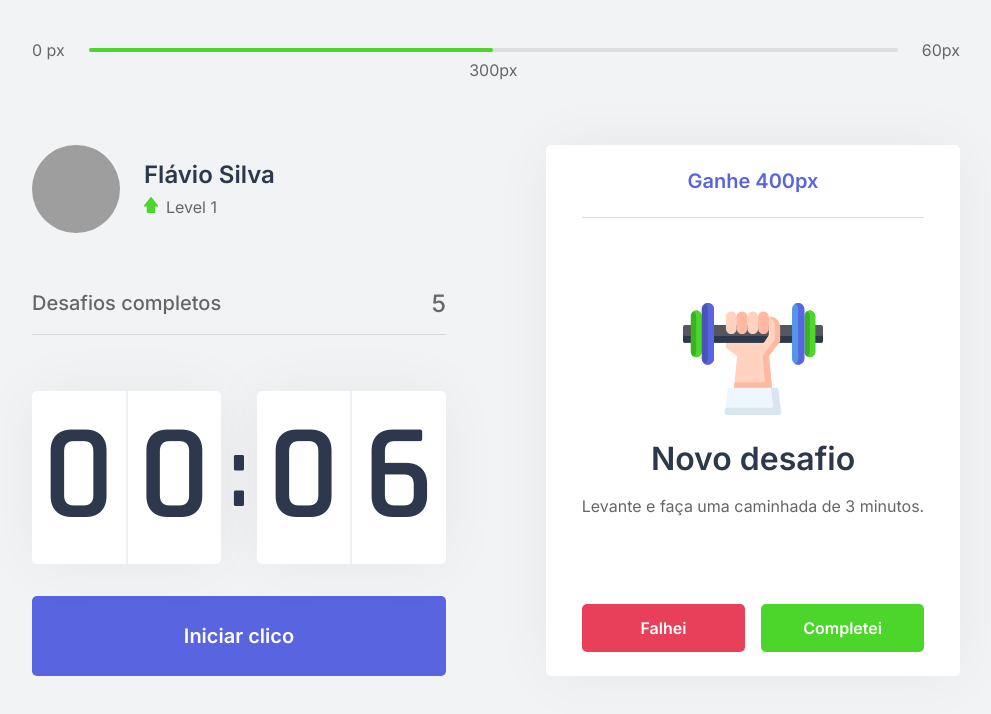
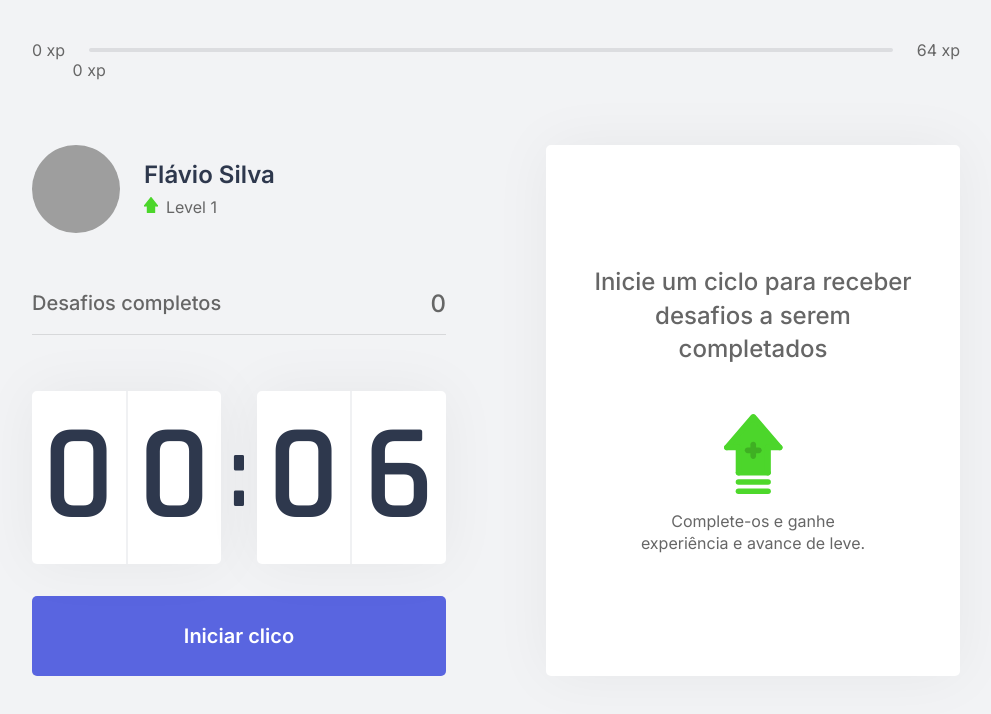
Before and after one commit to fsilvaco/pomodoro, a Next.js app: page / in a window 1280 px wide. Shown: the top 714 px of the page, without its empty margins (144-1135 px from the left). Built offline with nearby package versions, Linux system fonts and the light colour scheme; grey boxes are pictures that could not be loaded.

Commit message:
Criando as regras de negocio

```diff
--- /dev/null
+++ b/challenges.json
@@ -0,0 +1,62 @@
+[
+    {
+        "type": "body",
+        "description": "Estique um de seus braços com a palma da mão virada para frente e puxe os dedos para cima por 10 segundos por mão.",
+        "amount": 80
+    },
+    {
+        "type": "body",
+        "description": "Estique seu braço contra o peito e puxe-o utilizando o outro braço por 10 segundos por braço.",
+        "amount": 60
+    },
+    {
+        "type": "body",
+        "description": "Puxe seu pescoço com a ajuda da mão para a direita e para a esquerda, permanecendo na posição por alguns segundos.",
+        "amount": 70
+    },
+    {
+        "type": "body",
+        "description": "Com as duas mãos na parte de trás da cabeça, leve-a para baixo, alongando a parte de trás da região.",
+        "amount": 60
+    },
+    {
+        "type": "body",
+        "description": "Cruze as pernas e desça com as mãos esticadas em direção ao chão. Repita o movimento com a outra perna na frente.",
+        "amount": 100
+    },
+    {
+        "type": "body",
+        "description": "Sentado, abra as pernas e tente encostar as palmas das mãos no chão, repita 3 vezes por 5 segundos.",
+        "amount": 80
+    },
+    {
+        "type": "body",
+        "description": "Puxe o joelho de encontro ao peito e segure, troque de perna após 10 segundos.",
+        "amount": 50
+    },
+    {
+        "type": "body",
+        "description": "Sentado, cruze uma perna e incline seu tronco à frente, troque de perna após 10 segundos.",
+        "amount": 80
+    },
+    {
+        "type": "eye",
+        "description": "Sentado, feche os olhos e cubra-os com as palmas da mão durante 2 minutos, depois abra normalmente.",
+        "amount": 90
+    },
+    {
+        "type": "eye",
+        "description": "Em algum ambiente aberto, olhe o mais longe que puder em quatro direções por 3s, mexa apenas os olhos. Repita 3 vezes.",
+        "amount": 140
+    },
+    {
+        "type": "eye",
+        "description": "Usando os polegares, massage a área abaixo das sobrancelhas em movimentos circulares por 15 segundos.",
+        "amount": 70
+    },
+    {
+        "type": "body",
+        "description": "Em pé, gire a cintura o máximo que puder para a esquerda, segure por cinco segundos. Repita para a direita.",
+        "amount": 90
+    }
+]
--- a/src/components/ChallengeBox.tsx
+++ b/src/components/ChallengeBox.tsx
@@ -3,24 +3,26 @@
 import styles from "../styles/components/ChallengeBox.module.css"
 
 export function ChallengeBox() {
-    const isActive = true
+
+    const { activeChallenge, resetChallenge } = useContext(ChallengeContext)
 
     return (
         <div className={styles.challengeBoxContainer}>
-            {isActive ? (
+            {activeChallenge ? (
                 <div className={styles.challengeBoxActive}>
-                    <header>Ganhe 400px</header>
+                    <header>Ganhe {activeChallenge.amount}</header>
 
                     <main>
-                        <img src="icons/body.svg" />
+                        <img src={`icons/${activeChallenge.type}.svg`} />
                         <strong>Novo desafio</strong>
-                        <p>Levante e faça uma caminhada de 3 minutos.</p>
+                        <p>{activeChallenge.description}</p>
                     </main>
 
                     <footer>
                         <button
                             type="button"
                             className={styles.challengeFaildedButton}
+                            onClick={resetChallenge}
                         >Falhei</button>
                         <button
                             type="button"
--- a/src/components/CompletedChallenges.tsx
+++ b/src/components/CompletedChallenges.tsx
@@ -1,10 +1,13 @@
+import { useContext } from "react"
+import { ChallengeContext } from "../contexts/ChallengesContexts"
 import styles from "../styles/components/CompletedChallenges.module.css"
 
 export function CompletedChallenges() {
+    const { challengesCompleted } = useContext(ChallengeContext)
     return (
         <div className={styles.completedChallengesContainer}>
             <span>Desafios completos</span>
-            <span>5</span>
+            <span>{challengesCompleted}</span>
         </div>
     )
 }
--- a/src/components/ExperienceBar.tsx
+++ b/src/components/ExperienceBar.tsx
@@ -1,17 +1,23 @@
+import { useContext } from "react"
+import { ChallengeContext } from "../contexts/ChallengesContexts"
 import styles from "../styles/components/ExperienceBar.module.css"
 
 export function ExperienceBar() {
+    const { currentXp, experienceToNextLevel } = useContext(ChallengeContext)
+
+    const percentToNextLvel = Math.round(currentXp * 100) / experienceToNextLevel
+
     return (
         <header className={styles.experienceBar}>
-            <span>0 px</span>
+            <span>0 xp</span>
             <div>
-                <div style={{ width: '50%' }} >
-                    <span className={styles.currentExperience} style={{ left: '50%' }}>
-                        300px
+                <div style={{ width: `${percentToNextLvel}%` }} >
+                    <span className={styles.currentExperience} style={{ left: `${percentToNextLvel}%` }}>
+                        {currentXp} xp
                     </span>
                 </div>
             </div>
-            <span>60px</span>
+            <span>{experienceToNextLevel} xp</span>
         </header>
     )
 }
--- a/src/contexts/ChallengesContexts.tsx
+++ b/src/contexts/ChallengesContexts.tsx
@@ -1,12 +1,20 @@
 import { createContext, ReactNode, useState } from "react"
+import challenges from "../../challenges.json"
 
-
+interface Challenge {
+    type: "body" | "eye";
+    description: string;
+    amount: number
+}
 interface ChallengeContextData {
     level: number;
     currentXp: number;
+    experienceToNextLevel: number;
     challengesCompleted: number;
+    activeChallenge: Challenge;
     levelUp: () => void;
     startNewChallenge: () => void;
+    resetChallenge: () => void;
 }
 
 interface ChallengeContextProps {
@@ -20,12 +28,23 @@
     const [currentXp, setCurrentXp] = useState(0)
     const [challengesCompleted, setChallengesCompleted] = useState(0)
 
+    const [activeChallenge, setActiveChallenges] = useState(null)
+
+    const experienceToNextLevel = Math.pow((level + 1) * 4, 2)
+
     function levelUp() {
         setLevel(level + 1)
     }
 
     function startNewChallenge() {
-        console.log("New challenge")
+        const randomChallengeIndex = Math.floor(Math.random() * challenges.length)
+        const challenge = challenges[randomChallengeIndex]
+
+        setActiveChallenges(challenge)
+    }
+
+    function resetChallenge() {
+        setActiveChallenges(null)
     }
 
     return (
@@ -33,8 +52,11 @@
             level,
             currentXp,
             challengesCompleted,
+            activeChallenge,
+            experienceToNextLevel,
             levelUp,
-            startNewChallenge
+            startNewChallenge,
+            resetChallenge
         }}>
             {children}
         </ChallengeContext.Provider>
```
